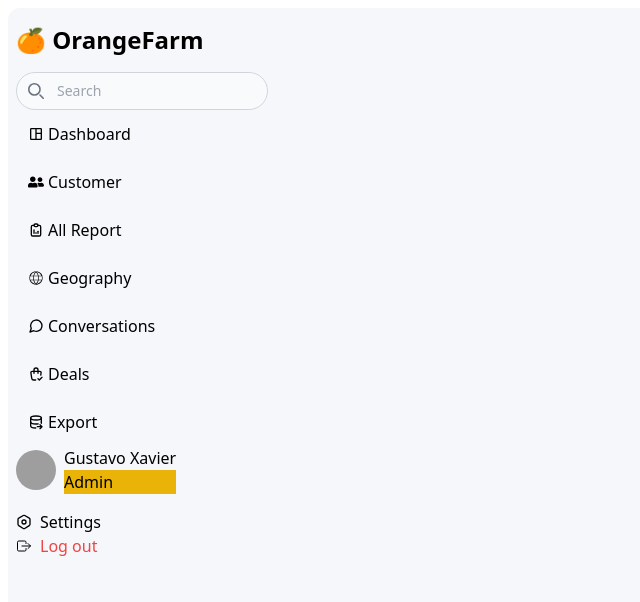
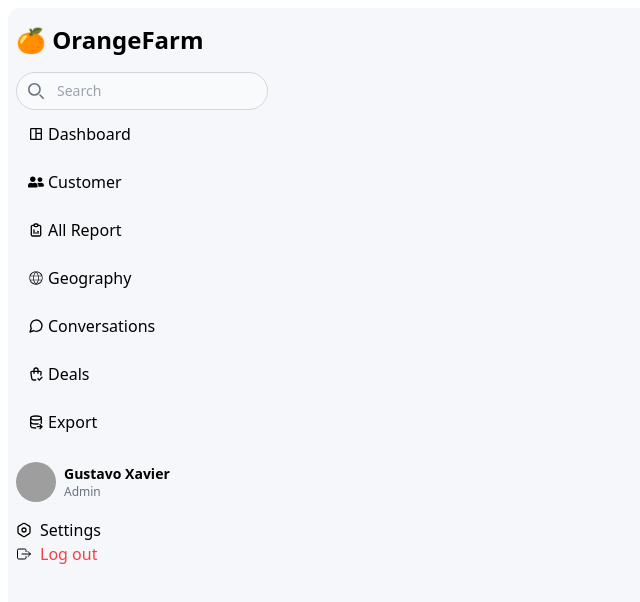
Before and after one commit to ravikr126/Panel, a React (Create React App) app: page / in a window 1280 px wide. Shown: the top 602 px of the page, without its empty margins (0-640 px from the left). Built offline with nearby package versions, Linux system fonts and the light colour scheme; grey boxes are pictures that could not be loaded.

Commit message:
4th fix in sidebar

```diff
--- a/src/Components/Sidebar.jsx
+++ b/src/Components/Sidebar.jsx
@@ -74,22 +74,20 @@ const Sidebar = () => {
           ))}
         </ul>
 
-        {/* Image at the bottom */}
-        <div className="mt-auto mb-4 flex items-center">
+        {/* User information */}
+        <div className="mt-4 mb-4 flex items-center">
           <img
             src="https://t3.ftcdn.net/jpg/02/43/12/34/360_F_243123463_zTooub557xEWABDLk0jJklDyLSGl2jrr.jpg"
             alt=""
             className="w-10 h-10 rounded-full mr-2"
           />
           <div>
-            <p>Gustavo Xavier</p>
-            <p className="bg-yellow-500">Admin</p>
+            <p className="text-sm font-semibold">Gustavo Xavier</p>
+            <p className="text-xs text-gray-500">Admin</p>
           </div>
         </div>
 
-        {/* image ends here */}
-
-        <div className="flex items-center">
+        {/* Settings/Logout */}
         <ul className="flex-row">
           {menuItems.map((item, index) => (
             <li
@@ -98,21 +96,18 @@ const Sidebar = () => {
             >
               <div className="flex items-center">
                 {item.icon}
-                  <span className={`ml-2 ${item.color || ""}`}>
-                    {item.text}
-                  </span>
+                <span className={`ml-2 ${item.color || ""}`}>{item.text}</span>
               </div>
             </li>
           ))}
         </ul>
-        </div>
       </div>
 
       {/* router here */}
       <div className="flex-grow overflow-y-auto ml-60">
         <Path />
       </div>
-      {/* routers ends here */}
+      {/* routers end here */}
     </div>
   );
 };
```
Lines whose indentation alone changed are shown as unchanged.
